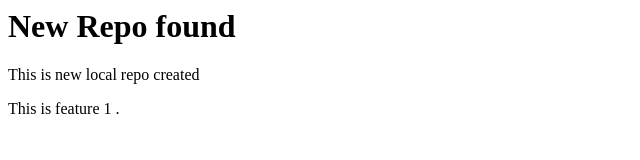
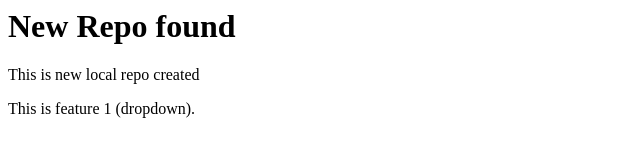
Before and after one commit to codingwithitminaan/localRepo, a plain HTML site: page index.html in a window 1280 px wide. Shown: the whole page, without its empty margins (0-640 px from the left). Drawn offline with Linux system fonts and the light colour scheme.

```diff
--- a/index.html
+++ b/index.html
@@ -1,3 +1,3 @@
 <h1>New Repo found</h1>
 <p>This is new local repo created</p>
-<p>This is feature 1 .</p>
+<p>This is feature 1 (dropdown).</p>
```
